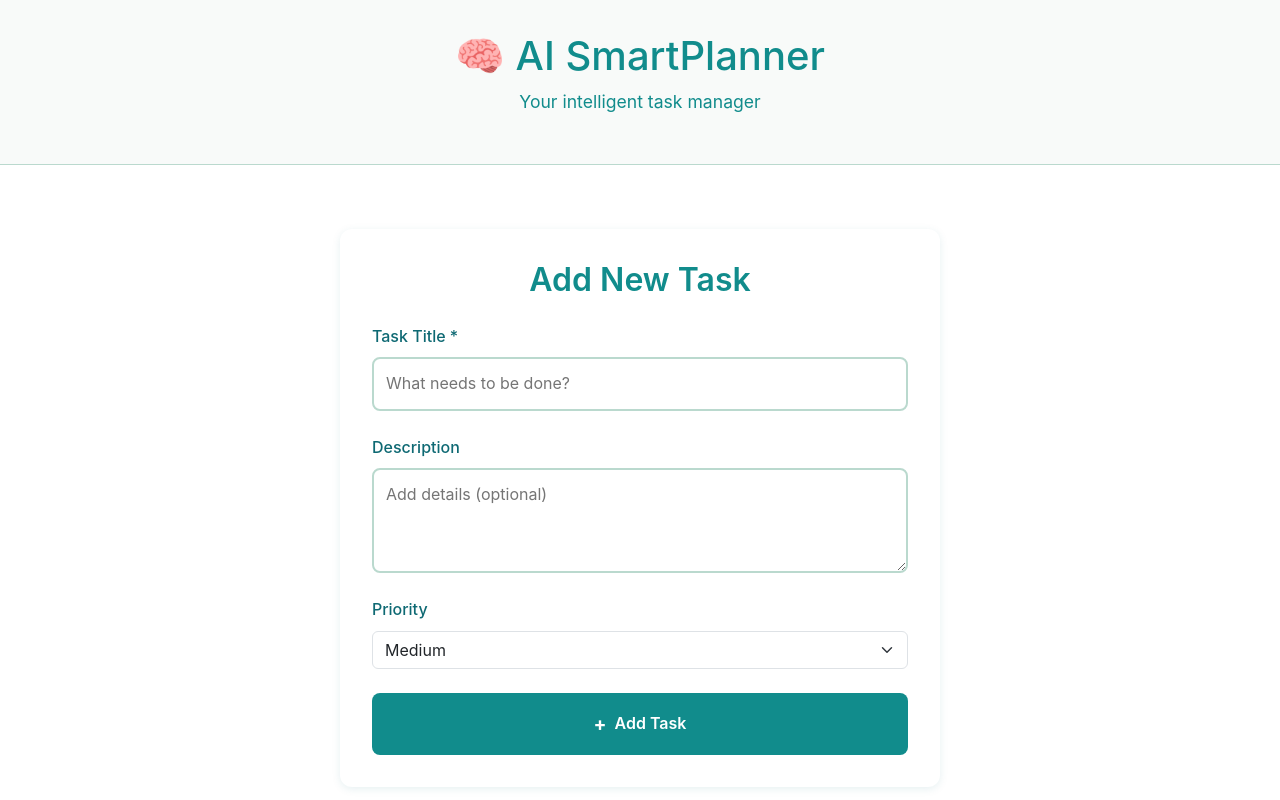
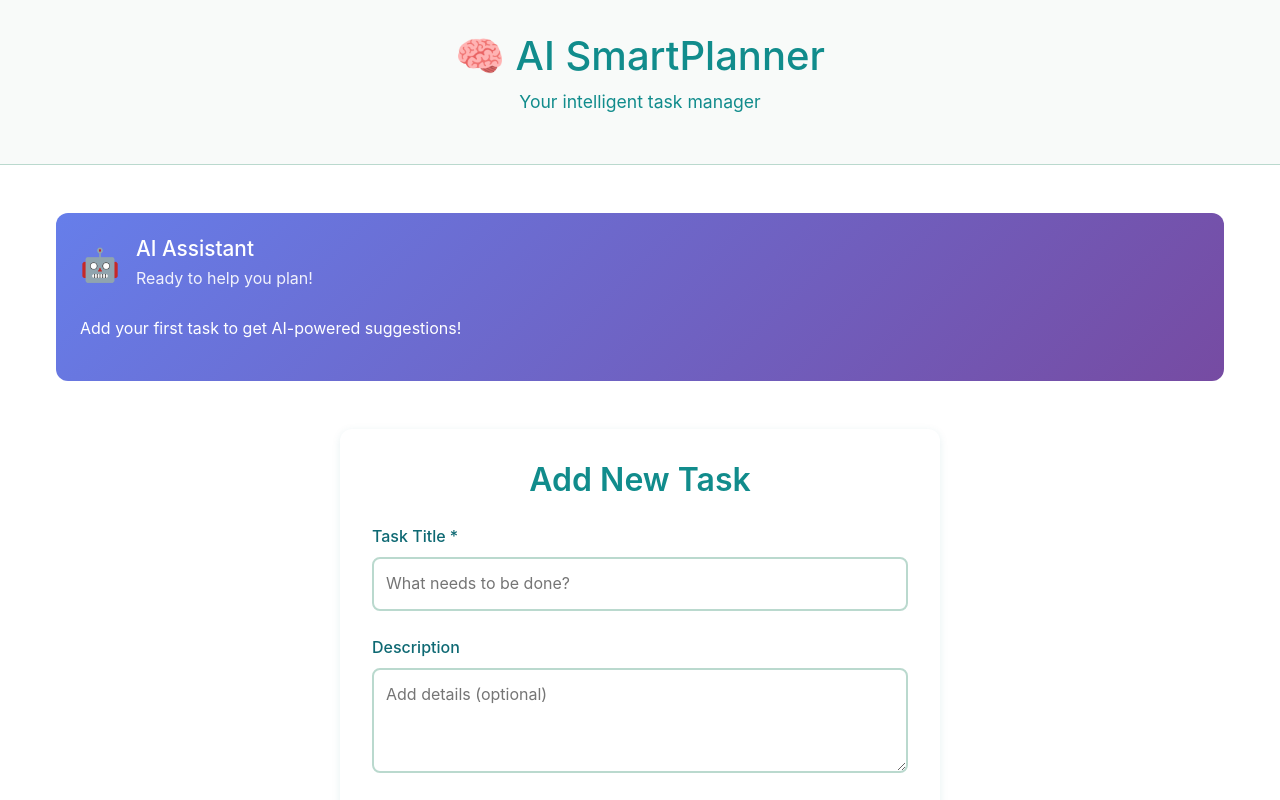
Before and after one commit to refiilwemotaung-cpu/ai-powered-smart-planner, a React (Create React App) app: page / in a window 1280 px wide. Shown: the top 800 px of the page. Built offline with nearby package versions, Linux system fonts and the light colour scheme.

Commit message:
Update App.js to include AI Assistant

```diff
--- a/src/App.js
+++ b/src/App.js
@@ -2,6 +2,7 @@ import React from "react";
 import { TaskProvider } from "./contexts/TaskContext";
 import TaskForm from "./components/TaskForm";
 import TaskList from "./components/TaskList";
+import AIAssistant from "./components/AIAssistant";
 import "bootstrap/dist/css/bootstrap.min.css";
 import "./styles/App.css";
 
@@ -15,6 +16,7 @@ function App() {
         </header>
         <main className="main-content">
           <div className="container">
+            <AIAssistant />
             <TaskForm />
             <TaskList />
           </div>
```
